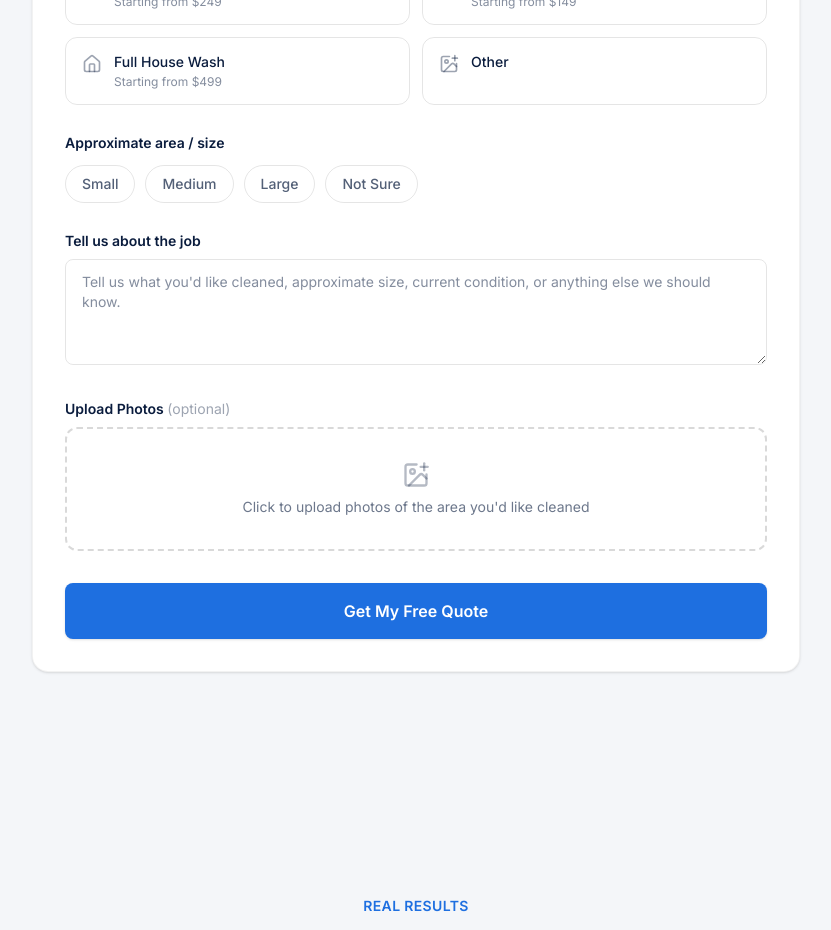
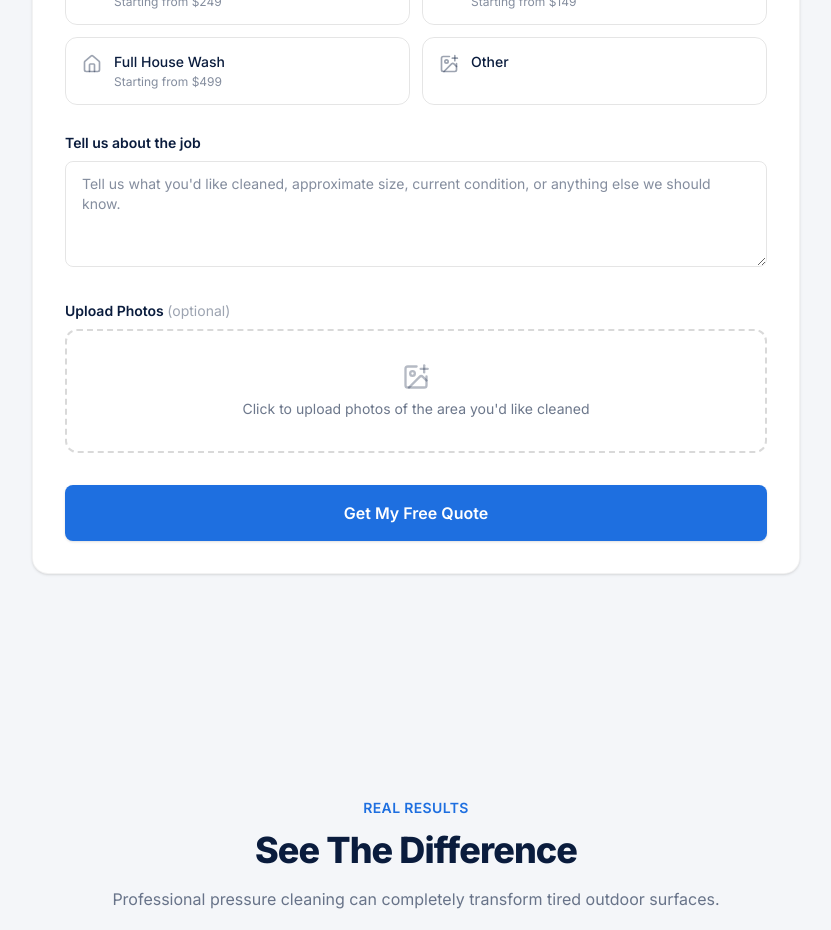
Before and after one commit to sebpetroch/Pressure-Cleaning, a Next.js app: page / in a window 1280 px wide. Shown: the part 2800-3730 px from the top of the page, without its empty margins (224-1055 px from the left). Built offline with nearby package versions, Linux system fonts and the light colour scheme.

Commit message:
Remove Approximate area/size field from quote form
Size details are already covered by the "Tell us about the job" message field, so this was redundant.

```diff
--- a/src/app/api/quote/route.ts
+++ b/src/app/api/quote/route.ts
@@ -12,7 +12,6 @@ export async function POST(request: NextRequest) {
   const suburb = formData.get("suburb")?.toString().trim();
   const services = formData.getAll("services").map((s) => s.toString());
   const otherDetails = formData.get("otherDetails")?.toString().trim() ?? "";
-  const areaSize = formData.get("areaSize")?.toString().trim() ?? "";
   const message = formData.get("message")?.toString().trim() ?? "";
   const photos = formData.getAll("photos").filter((p) => p instanceof File) as File[];
 
@@ -38,7 +37,6 @@ export async function POST(request: NextRequest) {
     suburb,
     services,
     otherDetails,
-    areaSize,
     message,
     photoCount: photos.length,
   });
--- a/src/components/QuoteForm.tsx
+++ b/src/components/QuoteForm.tsx
@@ -27,8 +27,6 @@ const serviceOptions = [
   { key: "other", label: "Other", icon: ImagePlus, startingPrice: undefined },
 ] as const;
 
-const areaSizeOptions = ["Small", "Medium", "Large", "Not Sure"] as const;
-
 interface FormErrors {
   name?: string;
   phone?: string;
@@ -40,7 +38,6 @@ interface FormErrors {
 
 export default function QuoteForm() {
   const [selectedServices, setSelectedServices] = useState<string[]>([]);
-  const [areaSize, setAreaSize] = useState<string>("");
   const [photos, setPhotos] = useState<File[]>([]);
   const [errors, setErrors] = useState<FormErrors>({});
   const [status, setStatus] = useState<"idle" | "submitting" | "success" | "error">("idle");
@@ -89,7 +86,6 @@ export default function QuoteForm() {
     setStatus("submitting");
 
     selectedServices.forEach((s) => formData.append("services", s));
-    formData.append("areaSize", areaSize);
     photos.forEach((file) => formData.append("photos", file));
 
     try {
@@ -98,7 +94,6 @@ export default function QuoteForm() {
       setStatus("success");
       form.reset();
       setSelectedServices([]);
-      setAreaSize("");
       setPhotos([]);
     } catch {
       setStatus("error");
@@ -246,28 +241,6 @@ export default function QuoteForm() {
             )}
           </fieldset>
 
-          <fieldset className="mt-7">
-            <legend className="block text-sm font-semibold text-navy">
-              Approximate area / size
-            </legend>
-            <div className="mt-3 flex flex-wrap gap-2.5">
-              {areaSizeOptions.map((option) => (
-                <button
-                  key={option}
-                  type="button"
-                  onClick={() => setAreaSize(option)}
-                  className={`rounded-full border px-4 py-2 text-sm font-medium transition-colors ${
-                    areaSize === option
-                      ? "border-blue bg-blue text-white"
-                      : "border-black/10 text-navy/70 hover:border-blue/40"
-                  }`}
-                >
-                  {option}
-                </button>
-              ))}
-            </div>
-          </fieldset>
-
           <div className="mt-7">
             <label htmlFor="message" className="block text-sm font-semibold text-navy">
               Tell us about the job
```
